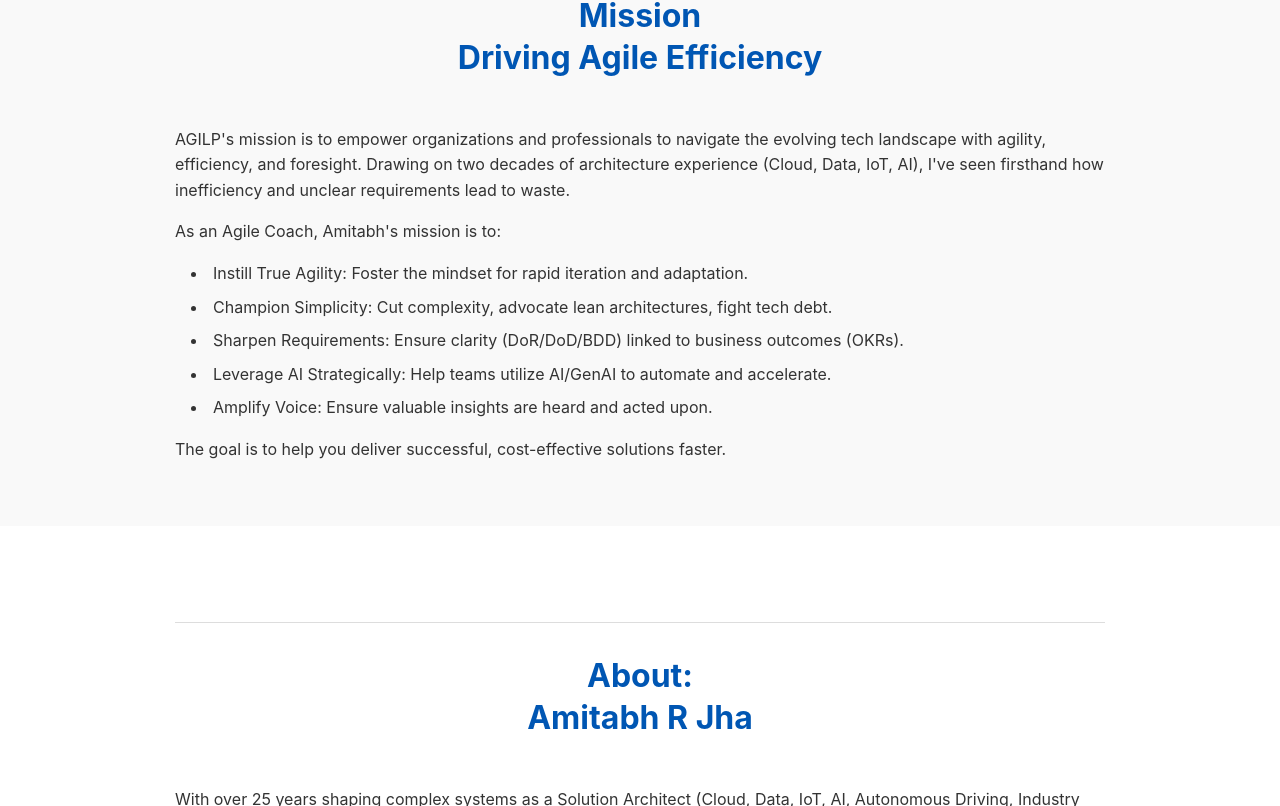
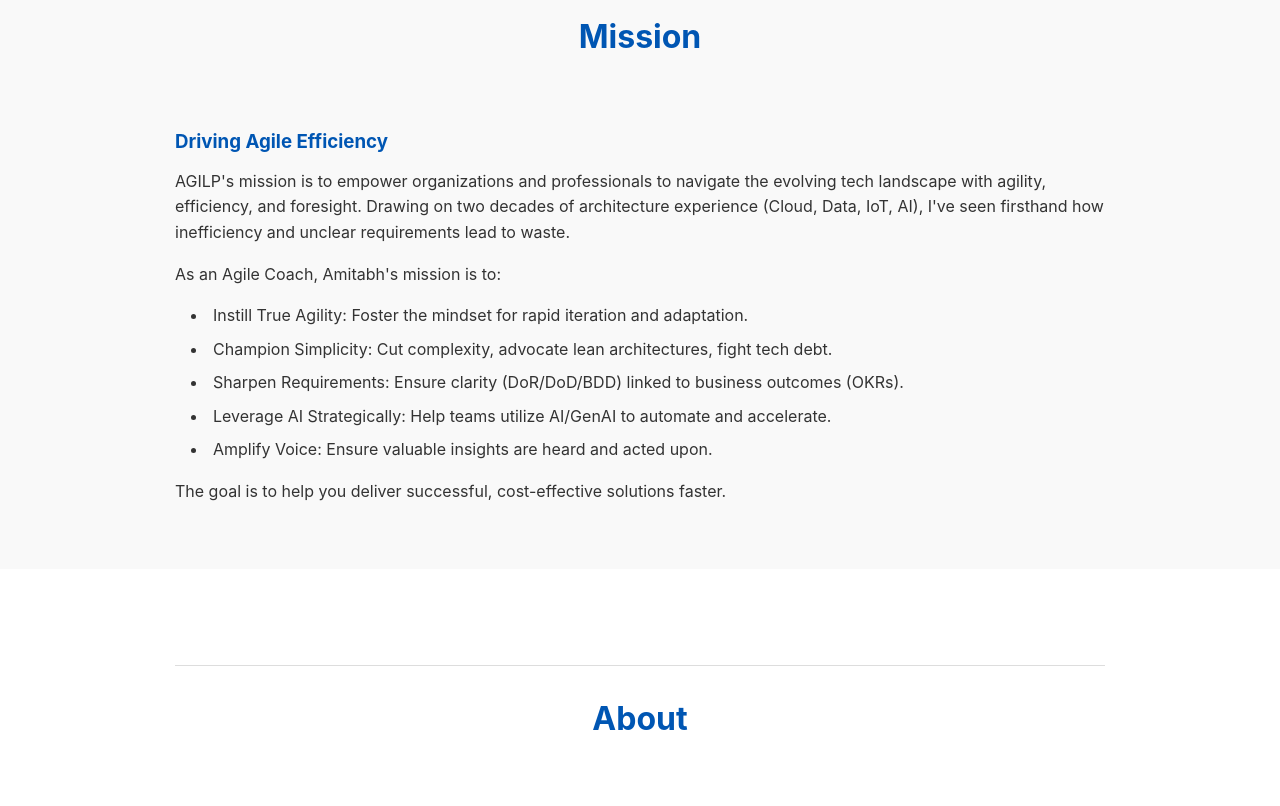
Before and after one commit to agilpi/agilp.github.io, a plain HTML site: page index.html in a window 1280 px wide. Shown: the part 1128-1934 px from the top of the page. Drawn offline with Linux system fonts and the light colour scheme.

Commit message:
Update index.html

```diff
--- a/index.html
+++ b/index.html
@@ -5,6 +5,11 @@
     <meta name="viewport" content="width=device-width, initial-scale=1.0">
     <title>AGILP - Agile Help & AI Insight | Amitabh R Jha</title>
     <meta name="description" content="AGILP (Agile + Help / AGI) by Amitabh R Jha. Agile coaching merging 25+ years of tech architecture (Cloud, IoT, AI) experience with AI insights to drive efficiency and business value.">
+
+    <!-- Add this line -->
+    <meta name="keywords" content="Agile Coach, Agile Coaching, Technical Agile Coach, Amitabh R Jha, AGILP, AI in Software Development, GenAI Adoption, AI Efficiency, Lean Software Development, Process Improvement, Business Value Delivery, Requirements Engineering, BDD, OKRs, SDLC Optimization, Cloud Architecture, IoT Strategy, Technical Debt Management, SAFe Practitioner, Simplify Complexity, Reduce Waste, Agile Transformation">
+
+
     <!-- Favicon links (optional - generate from a tool like realfavicongenerator.net and link here if needed) -->
     <!-- <link rel="icon" href="/favicon.ico" sizes="any"> -->
     <!-- <link rel="apple-touch-icon" href="/apple-touch-icon.png"> -->
@@ -254,7 +259,7 @@
         <!-- Vision Section -->
         <section id="vision">
             <div class="container">
-                <h2>Vision<br>The Future is Efficient</h2>
+                <h2>Vision</h2><h3><br>The Future is Efficient</h3>
                 <p>Software development is on the cusp of a massive transformation, driven by Generative AI. For too long, we've battled tool complexity and process friction. The future belongs to teams who solve <strong>business problems</strong> directly.</p>
                 <p>Imagine a plant manager capturing shop floor processes via video. Within hours, AI assists in creating a functional Digital Twin MVP, ready for feedback. This isn't science fiction; it's the efficiency AI enables. Developers, architects, and testers will focus on higher-value tasks: deep customer understanding, creative problem-solving, complex domain logic, and strategic thinking.</p>
                 <p>My vision is to help teams embrace this future – becoming faster, smarter, and more focused on delivering tangible business value. <strong>Let's fix business problems, not tool problems.</strong></p>
@@ -264,7 +269,7 @@
         <!-- Mission Section -->
         <section id="mission" class="alt-bg">
             <div class="container">
-                <h2>Mission<br>Driving Agile Efficiency</h2>
+                <h2>Mission</h2><h3><br>Driving Agile Efficiency</h3>
                 <p>AGILP's mission is to empower organizations and professionals to navigate the evolving tech landscape with agility, efficiency, and foresight. Drawing on two decades of architecture experience (Cloud, Data, IoT, AI), I've seen firsthand how inefficiency and unclear requirements lead to waste.</p>
                 <p>As an Agile Coach, Amitabh's mission is to:</p>
                 <ul>
@@ -281,7 +286,7 @@
         <!-- About Section -->
         <section id="about">
             <div class="container">
-                <h2>About: <br>Amitabh R Jha<br></h2>
+                <h2>About</h2><h3><br>Amitabh R Jha</h3>
                 <p>With over 25 years shaping complex systems as a Solution Architect (Cloud, Data, IoT, AI, Autonomous Driving, Industry 4.0), Amitabh has been at the forefront of tech innovation. However, witnessing repeated project struggles due to inefficiency and unheard technical concerns fueled his transition to an <strong>Agile Coach</strong> in early 2024 and founded AGILP.</p>
                 <p>AGILP embodies his approach: combining deep <strong>Agi</strong>le principles with practical He<strong>lp</strong> grounded in architectural reality, while embracing the potential of <strong>Artificial General Intelligence (AGI)</strong>. He believes in building solutions that are simple, efficient, and value-focused.</p>
                 <p>Certified SAFe 6 Practitioner, Azure Solutions Architect Expert, TOGAF Certified, MBA (MIS & Marketing). Innovator, published author, keynote speaker, mindfulness trainer committed to making a tangible difference.</p>
```
